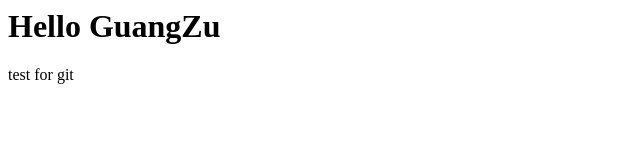
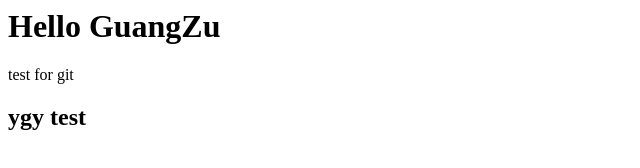
Before and after one commit to bici-guangyuan/HelloGuangZu, a plain HTML site: page index.html in a window 1280 px wide. Shown: the whole page, without its empty margins (0-640 px from the left). Drawn offline with Linux system fonts and the light colour scheme.

Commit message:
test commit

```diff
--- a/index.html
+++ b/index.html
@@ -1,3 +1,4 @@
 <h1>Hello GuangZu</h1>
 
 test for git
+<h2>ygy test</h2>
```
